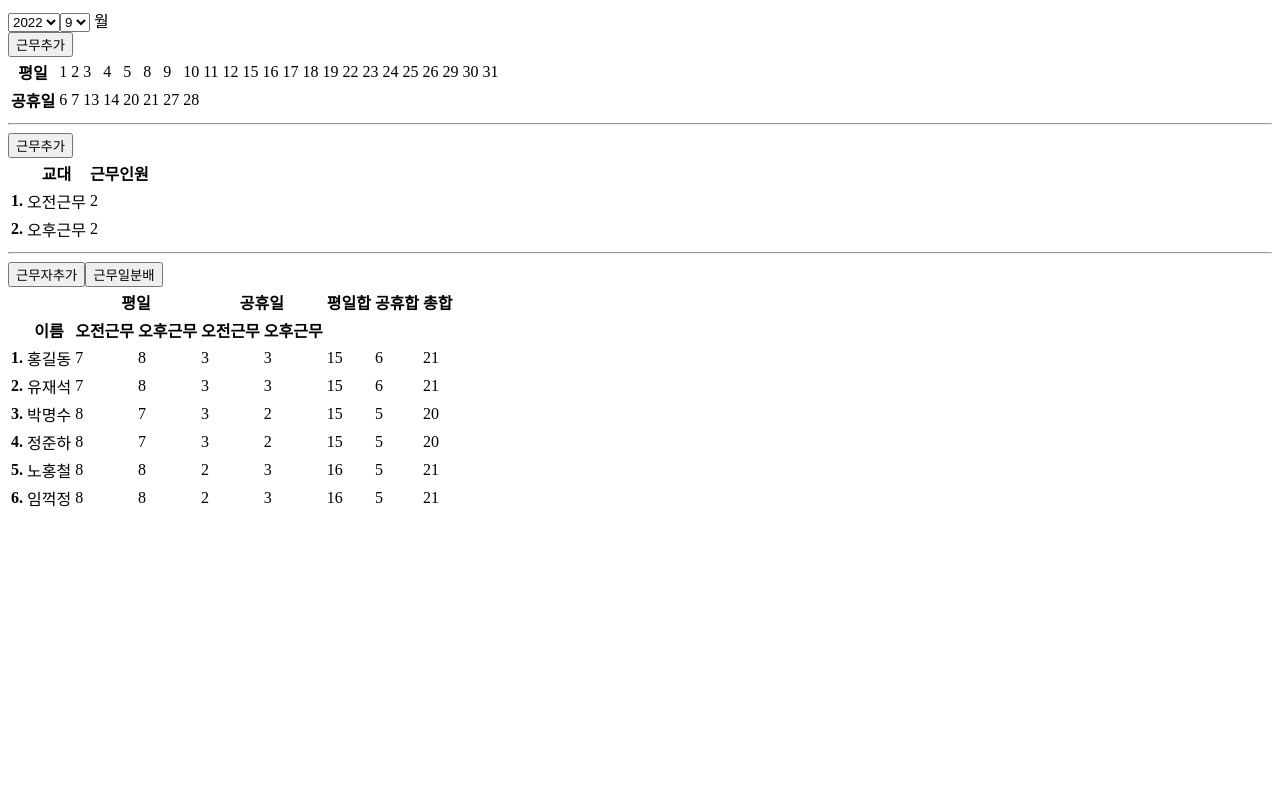
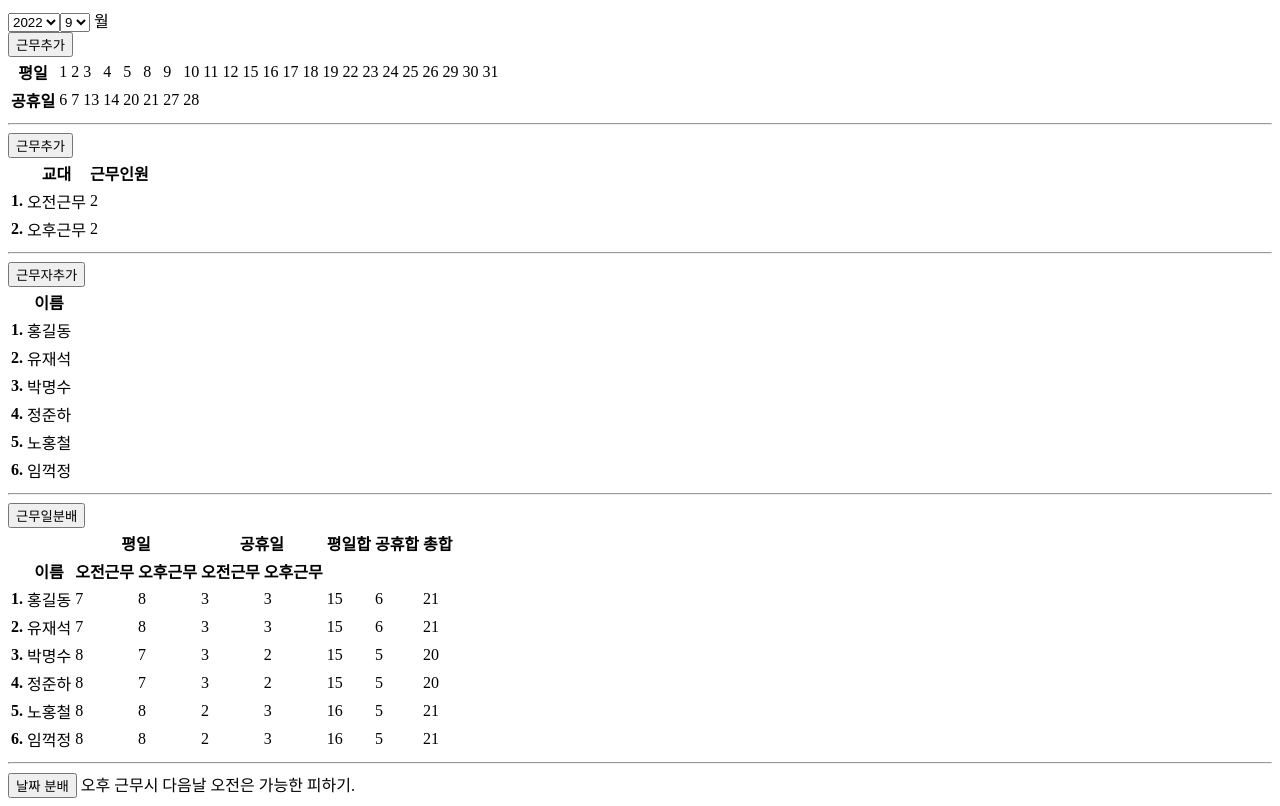
Before and after one commit to woajun/schedule-divider, a Vue app: page / in a window 1280 px wide. Built offline with nearby package versions, Linux system fonts and the light colour scheme.

Commit message:
add Components

```diff
--- a/src/App.vue
+++ b/src/App.vue
@@ -269,6 +269,47 @@ const onClick = () => {
       <button>
         근무자추가
       </button>
+    </div>
+    <div>
+      <table>
+        <thead>
+          <tr>
+            <th />
+            <th>이름</th>
+          </tr>
+        </thead>
+        <tbody>
+          <tr>
+            <th>1.</th>
+            <td>홍길동</td>
+          </tr>
+          <tr>
+            <th>2.</th>
+            <td>유재석</td>
+          </tr>
+          <tr>
+            <th>3.</th>
+            <td>박명수</td>
+          </tr>
+          <tr>
+            <th>4.</th>
+            <td>정준하</td>
+          </tr>
+          <tr>
+            <th>5.</th>
+            <td>노홍철</td>
+          </tr>
+          <tr>
+            <th>6.</th>
+            <td>임꺽정</td>
+          </tr>
+        </tbody>
+      </table>
+    </div>
+  </div>
+  <hr />
+  <div>
+    <div>
       <button type="button" @click="onClick">
         근무일분배
       </button>
@@ -375,5 +416,10 @@ const onClick = () => {
       </table>
     </div>
   </div>
+  <hr />
+  <div>
+    <button>날짜 분배</button>
+    오후 근무시 다음날 오전은 가능한 피하기.
+  </div>
   <div />
 </template>
```
Also changed, not shown: src/components/AssignSchedule.vue (added), src/components/DistributeWorking.vue (added), src/components/SpecifyDate.vue (added), src/components/SpecifyShifts.vue (added), src/components/SpecifyWorker.vue (added), src/components/Table.vue (deleted).
